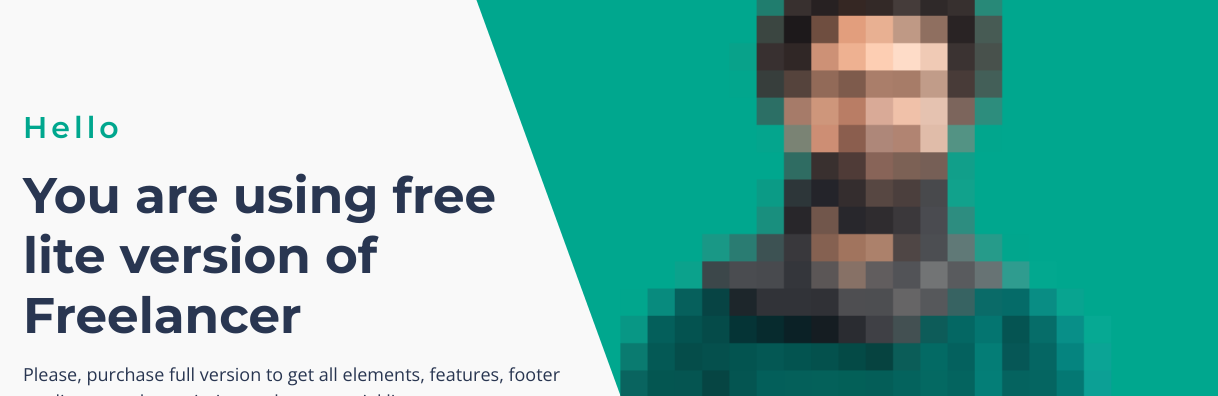
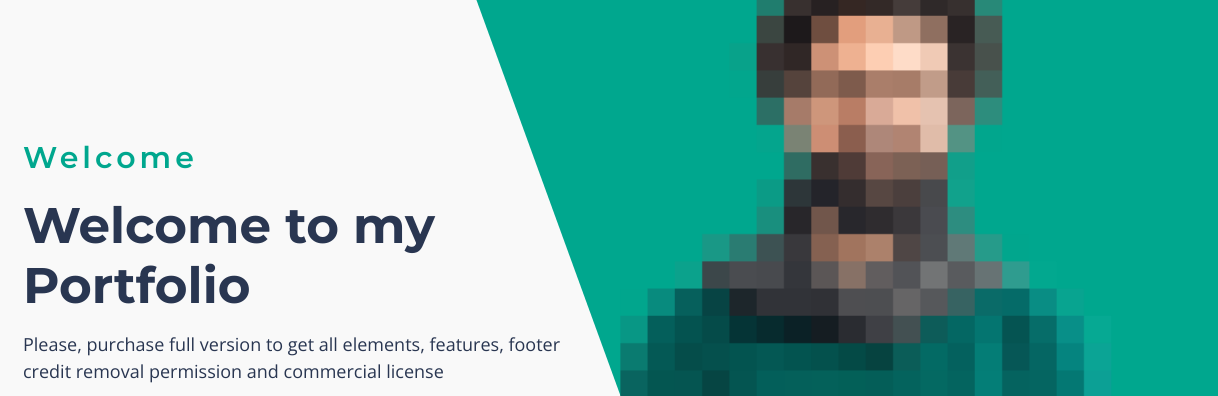
Before and after one commit to Vean-Vong/FreeLaner, a plain HTML site: page index.html in a window 1280 px wide. Shown: the part 186-582 px from the top of the page, 62-1280 px from the left. Drawn offline with nearby package versions, Linux system fonts and the light colour scheme.

Commit message:
Welcome to me

```diff
--- a/index.html
+++ b/index.html
@@ -113,8 +113,8 @@
                 <div class="row align-items-center justify-content-center justify-content-lg-between">
                     <div class="col-lg-6">
                         <div class="header_hero_content mt-45">
-                            <h5 class="header_sub_title wow fadeInUp" data-wow-duration="1.3s" data-wow-delay="0.2s">Hello</h5>
-                            <h2 class="header_title wow fadeInUp" data-wow-duration="1.3s" data-wow-delay="0.5s">You are using free lite version of Freelancer</h2>
+                            <h5 class="header_sub_title wow fadeInUp" data-wow-duration="1.3s" data-wow-delay="0.2s">Welcome</h5>
+                            <h2 class="header_title wow fadeInUp" data-wow-duration="1.3s" data-wow-delay="0.5s">Welcome to my Portfolio</h2>
                             <span class="wow fadeInUp" data-wow-duration="1.3s" data-wow-delay="0.8s">Please, purchase full version to get all elements, features, footer credit removal permission and commercial license</span>
                             <p class="wow fadeInUp" data-wow-duration="1.3s" data-wow-delay="1.1s">Lorem ipsum dolor sit amet, consetetur sadipscing elitr sed diam nonumy eirmod tempor invidunt ut labore et dolore magna aliquyam.</p>
                             <a href="https://rebrand.ly/freelancer-ud" rel="nofollow" class="main-btn wow fadeInUp" data-wow-duration="1.3s" data-wow-delay="1.4s">Purchase Now</a>
```
